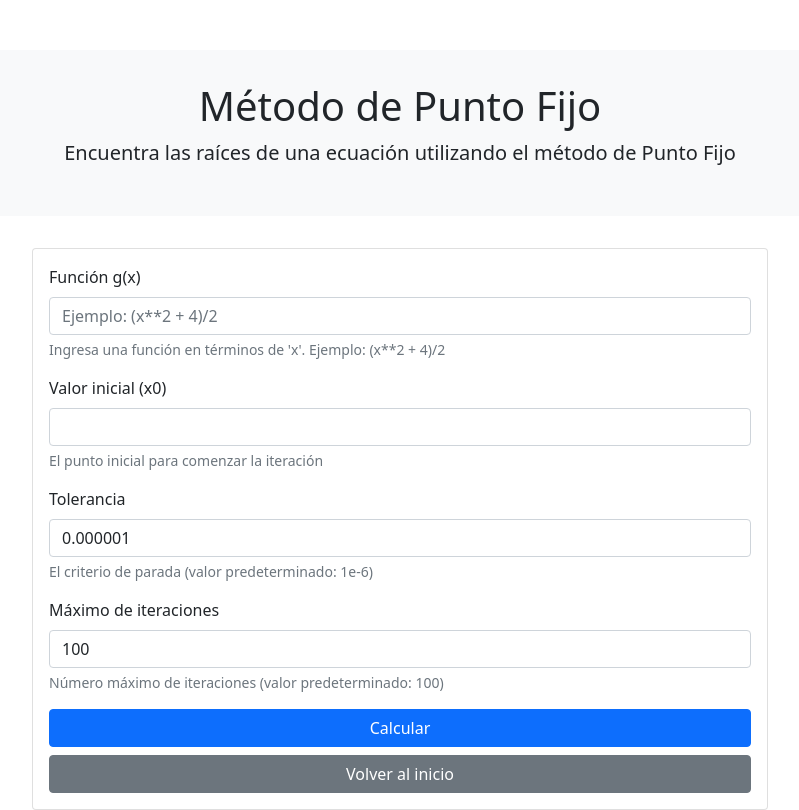
After one commit to Otthopalusa/Proyecto_Metodos_Numericos, a Flask app: page /punto_fijo in a window 1280 px wide. The commit adds this page. Shown: the whole page, without its empty margins (240-1039 px from the left). Run offline with Flask 2, Linux system fonts and the light colour scheme.

Commit message:
funcionPF

```diff
--- a/app.py
+++ b/app.py
@@ -1,6 +1,8 @@
 from flask import Flask, render_template, request, jsonify
 from Metodos_Numericos.newton_raphson import newton_raphson, convertir_ecuacion as convertir_ecuacion_newton
 from Metodos_Numericos.secante import secante, convertir_ecuacion as convertir_ecuacion_secante
+from Metodos_Numericos.punto_fijo import punto_fijo
+
 
 app = Flask(__name__)
 
@@ -15,6 +17,10 @@ def newton_raphson_form():
 @app.route('/secante')
 def secante_form():
     return render_template('secante.html')
+
+@app.route('/punto_fijo')
+def punto_fijo_form():
+    return render_template('punto_fijo.html')
 
 @app.route('/calcular_newton_raphson', methods=['POST'])
 def calcular_newton_raphson():
@@ -86,5 +92,20 @@ def calcular_secante():
                               error=str(e),
                               tipo="secante")
 
+@app.route('/calcular_punto_fijo', methods=['POST'])
+def calcular_punto_fijo():
+    try:
+        ecuacion = request.form.get('ecuacion')
+        g_x = request.form.get('g_x')
+        x0 = float(request.form.get('x0'))
+        tolerancia = float(request.form.get('tolerancia', '1e-6'))
+        max_iter = int(request.form.get('max_iter', '100'))
+
+        resultado = punto_fijo(ecuacion, g_x, x0, tolerancia, max_iter)
+
+        return render_template('resultados.html', metodo="Punto Fijo", ecuacion=ecuacion, resultado=resultado, tipo="punto_fijo")
+    except Exception as e:
+        return render_template('resultados.html', metodo="Punto Fijo", error=str(e), tipo="punto_fijo")
+
 if __name__ == '__main__':
     app.run(host='0.0.0.0', port=5000, debug=True)
--- /dev/null
+++ b/templates/punto_fijo.html
@@ -0,0 +1,69 @@
+<!DOCTYPE html>
+<html lang="es">
+<head>
+    <meta charset="UTF-8">
+    <meta name="viewport" content="width=device-width, initial-scale=1.0">
+    <title>Método de Punto Fijo</title>
+    <link href="https://cdn.jsdelivr.net/npm/bootstrap@5.1.3/dist/css/bootstrap.min.css" rel="stylesheet">
+    <style>
+        body {
+            padding-top: 50px;
+        }
+        .jumbotron {
+            padding: 2rem;
+            background-color: #f8f9fa;
+            border-radius: 0.3rem;
+            margin-bottom: 2rem;
+        }
+    </style>
+</head>
+<body>
+    <div class="container">
+        <div class="jumbotron text-center">
+            <h1>Método de Punto Fijo</h1>
+            <p class="lead">Encuentra las raíces de una ecuación utilizando el método de Punto Fijo</p>
+        </div>
+
+        <div class="row justify-content-center">
+            <div class="col-md-8">
+                <div class="card">
+                    <div class="card-body">
+                        <form action="/calcular_punto_fijo" method="post">
+                            <div class="mb-3">
+                                <label for="g_x" class="form-label">Función g(x)</label>
+                                <input type="text" class="form-control" id="g_x" name="g_x" placeholder="Ejemplo: (x**2 + 4)/2" required>
+                                <div class="form-text">Ingresa una función en términos de 'x'. Ejemplo: (x**2 + 4)/2</div>
+                            </div>
+
+                            <div class="mb-3">
+                                <label for="x0" class="form-label">Valor inicial (x0)</label>
+                                <input type="number" step="any" class="form-control" id="x0" name="x0" required>
+                                <div class="form-text">El punto inicial para comenzar la iteración</div>
+                            </div>
+
+                            <div class="mb-3">
+                                <label for="tolerancia" class="form-label">Tolerancia</label>
+                                <input type="number" step="any" class="form-control" id="tolerancia" name="tolerancia" value="0.000001">
+                                <div class="form-text">El criterio de parada (valor predeterminado: 1e-6)</div>
+                            </div>
+
+                            <div class="mb-3">
+                                <label for="max_iter" class="form-label">Máximo de iteraciones</label>
+                                <input type="number" class="form-control" id="max_iter" name="max_iter" value="100">
+                                <div class="form-text">Número máximo de iteraciones (valor predeterminado: 100)</div>
+                            </div>
+
+                            <div class="d-grid gap-2">
+                                <button type="submit" class="btn btn-primary">Calcular</button>
+                                <a href="/" class="btn btn-secondary">Volver al inicio</a>
+                            </div>
+                        </form>
+                    </div>
+                </div>
+            </div>
+        </div>
+    </div>
+
+    <script src="https://cdn.jsdelivr.net/npm/bootstrap@5.1.3/dist/js/bootstrap.bundle.min.js"></script>
+</body>
+</html>
```
Also changed, not shown: Metodos_Numericos/punto_fijo.py (added, +33 -0 lines), templates/index.html (+10 -0 lines).
